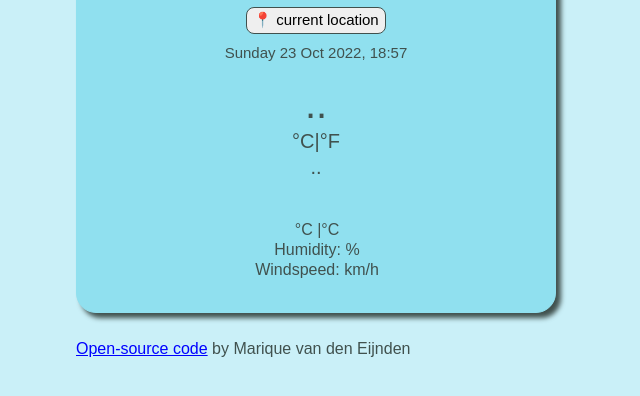
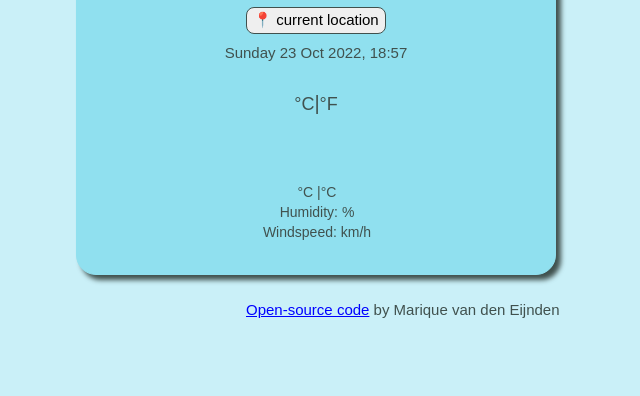
Before and after one commit to Marique18/my-weather-app, a plain HTML site: page index.html in a window 1280 px wide. Shown: the part 310-706 px from the top of the page, without its empty margins (180-820 px from the left). Drawn offline with nearby package versions, Linux system fonts and the light colour scheme.

Commit message:
Add files via upload

```diff
--- a/index.html
+++ b/index.html
@@ -46,7 +46,7 @@
             <h6 id="date-time">Date, time</h6>
 
             <div class="row">
-              <h1 class="name-city">..</h1>
+              <h1 class="name-city"></h1>
               <div class="current_temperature">
                 <p>
                   <span id="current_temp"></span
@@ -58,7 +58,7 @@
                   >
                 </p>
               </div>
-              <p class="weather_description">..</p>
+              <p class="weather_description"></p>
               <br />
               <br />
               <div id="forcast-for-the-whole-day">
@@ -70,7 +70,7 @@
                     >°C
                   </li>
                   <li>Humidity: <span id="humidity"></span>%</li>
-                  <li>Windspeed: <span id="windspeed"></span> km/h</li>
+                  <li>Windspeed: <span id="windspeed"></span>km/h</li>
                 </ul>
               </div>
             </div>
@@ -81,7 +81,7 @@
       </div>
     </div>
     <br />
-    <p>
+    <p class="linkToGitHub">
       <a href="https://github.com/Marique18/my-weather-app" class="linkGithub"
         >Open-source code</a
       >
--- a/src/style.css
+++ b/src/style.css
@@ -8,6 +8,7 @@ body {
 h1 {
   text-align: center;
   padding-top: 10px;
+  padding-bottom: 10px;
 }
 
 h6 {
@@ -30,11 +31,7 @@ a:hoover {
 a.linkGithub {
   text-decoration: underline;
   color: blue;
-}
-
-img {
-  width: 120px;
-  border-radius: 50%;
+  margin-left: 170px;
 }
 
 input {
@@ -47,11 +44,6 @@ li {
   text-align: center;
   margin-left: -30px;
   line-height: 20px;
-}
-
-p.forcast-for-the-whole-day {
-  text-align: center;
-  font-size: 14px;
 }
 
 .card {
@@ -83,7 +75,7 @@ p.forcast-for-the-whole-day {
   display: inline-block;
   text-align: center;
   padding: 20px 0 0 30px;
-  font-size: 17px;
+  font-size: 15px;
 }
 
 .forcast-icon {
@@ -102,6 +94,10 @@ p.forcast-for-the-whole-day {
   left: 10px;
 }
 
+.linkToGitHub {
+  font-size: 15px;
+}
+
 .list-group-item {
   border: none;
   background-color: #caf0f8;
@@ -116,8 +112,13 @@ p.forcast-for-the-whole-day {
 
 .weather_description {
   text-align: center;
-  font-size: 20px;
-  margin-top: -20px;
+  font-size: 18px;
+  margin-top: -18px;
+}
+
+#forcast-for-the-whole-day {
+  text-align: center;
+  font-size: 14px;
 }
 
 #input_city_name {
@@ -136,3 +137,11 @@ p.forcast-for-the-whole-day {
 #searchbutton {
   margin-left: 10px;
 }
+
+#tempCelsius.active {
+  font-size: 18px;
+}
+
+#tempFahrenheit {
+  font-size: 18px;
+}
```
